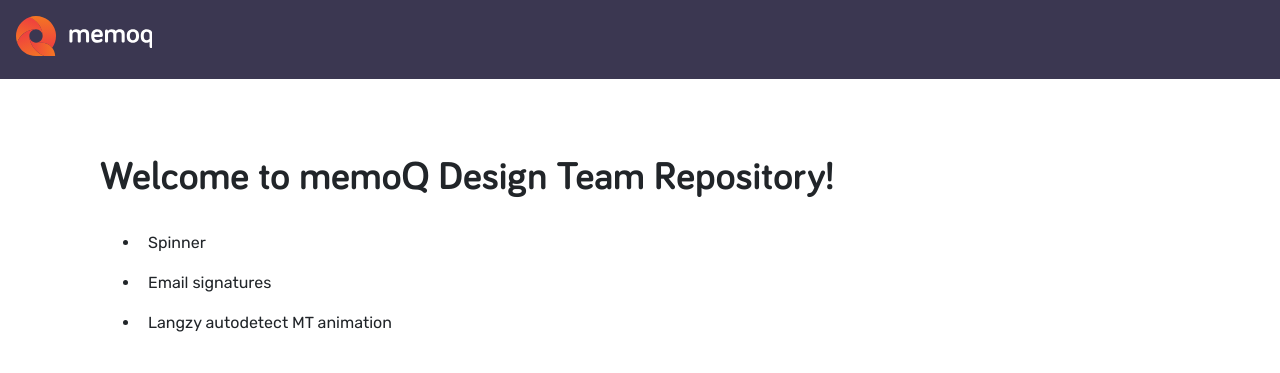
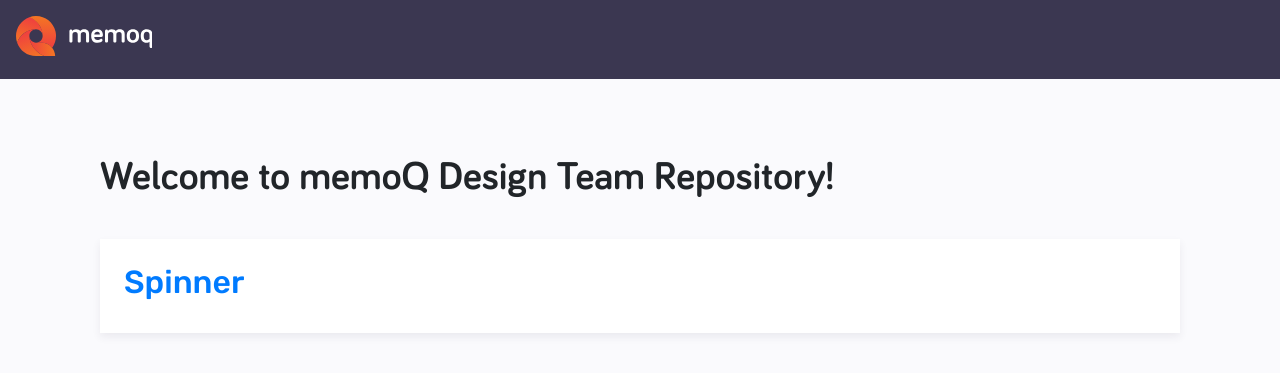
Before and after one commit to memoq-design/memoq-design.github.io, a Jekyll site: the page built from index.html, in a window 1280 px wide. Shown: the top 373 px of the page. Built offline with Jekyll 4.4.1, drawn with Linux system fonts in a browser that asks for light colours.

Commit message:
box-shadow

```diff
--- a/css/layout.css
+++ b/css/layout.css
@@ -14,6 +14,7 @@
 
 body {
   font-family: 'Rubik', sans-serif;
+  background-color: #FAFAFD;
 }
 
 header {
@@ -31,13 +32,14 @@
 
 h1 {
   font-family: 'Bariol Bold', sans-serif;
+  margin-bottom: 40px;
 }
 
-.project-list {
-  margin-top: 24px;
-}
-
-.project-list li {
-  padding: 8px;
+.container-project {
+  padding: 24px;
+  margin: 16px 0;
+  background-color: #ffffff;
+  -webkit-box-shadow: 0px 4px 8px rgba(59, 55, 81, 0.08);
+          box-shadow: 0px 4px 8px rgba(59, 55, 81, 0.08);
 }
 /*# sourceMappingURL=layout.css.map */
--- a/index.html
+++ b/index.html
@@ -5,9 +5,9 @@
 
 		<div class="container">
 			<h1>Welcome to memoQ Design Team Repository!</h1>
-			<ul class="project-list">
-				<li>Spinner</li>
-				<li>Email signatures</li>
-				<li>Langzy autodetect MT animation</li>
-			</ul>
+			<div class="container-project">
+				<h2>
+					<a href="">Spinner</a>
+				</h2>
+			</div>
 		</div>
```
Also changed, not shown: css/layout.scss (+9 -6 lines), 1 other file.
